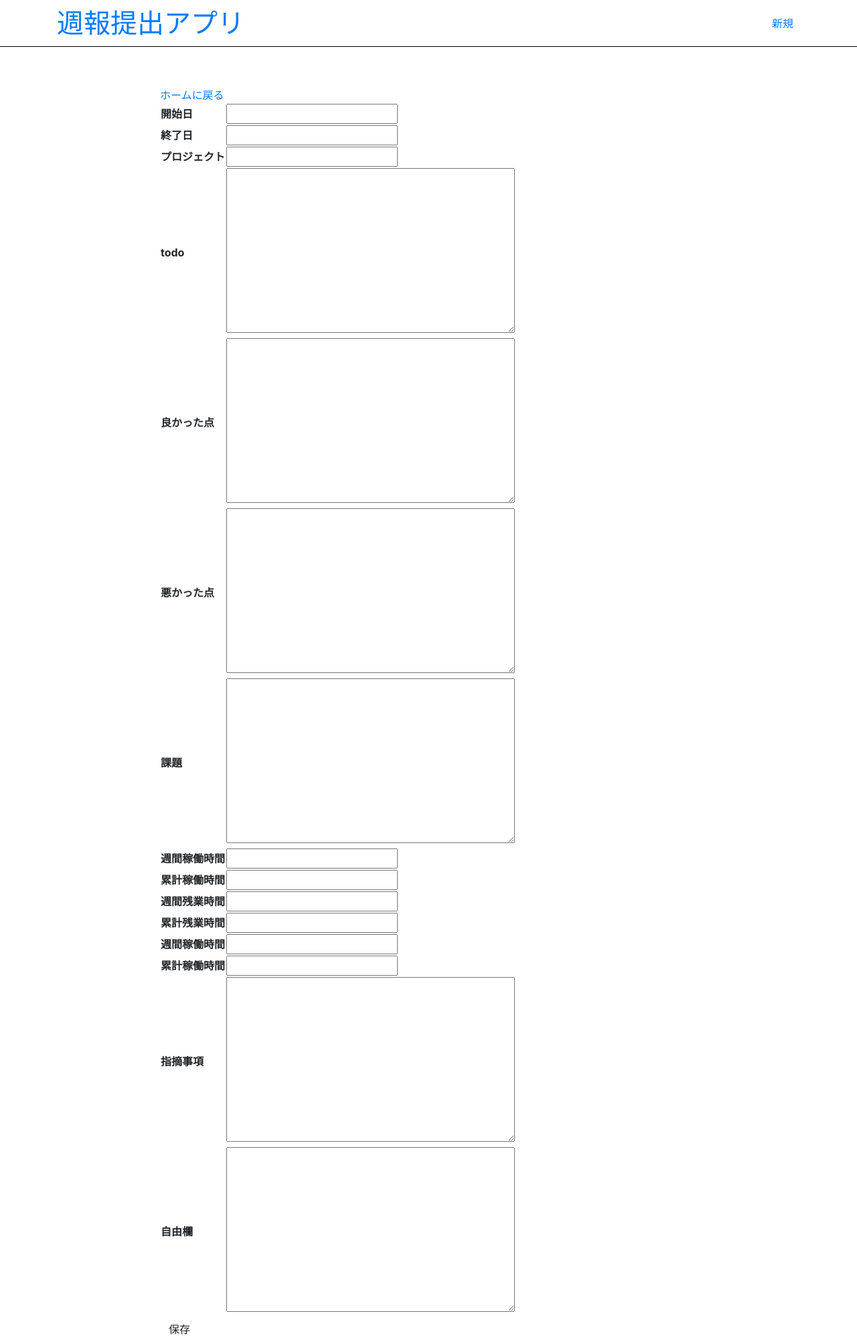
After one commit to peijipe/report-app, a Django app: template weekly_report/templates/weekly_report/reports_edit.html in a window 1280 px wide. The commit adds this page. Shown: the whole page at 67% size. Run offline with Django 3.2, Linux system fonts and the light colour scheme; the template is opened without the code that fills it: values that come from a table or form of the project are taken from there, others are empty; some libraries are stand-ins or nearby versions.

Commit message:
add edit function

```diff
--- a/weekly_report/templates/weekly_report/reports_detail.html
+++ b/weekly_report/templates/weekly_report/reports_detail.html
@@ -5,9 +5,8 @@
 <div>
     {% if request.user == report.user %}
     <!-- 編集ボタン -->
-    <form method="post" action="">{% csrf_token %}
-        <button class="btn btn-info" type="submit">編集</button>
-    </form>
+    <a class="btn btn-info" href="{% url 'weekly_report:reports_edit' report.id %}" role="button">編集</a>
+
     {% endif %}
 </div>
 <br>
--- /dev/null
+++ b/weekly_report/templates/weekly_report/reports_edit.html
@@ -0,0 +1,79 @@
+{% extends 'weekly_report/base.html' %}
+
+{% block content %}
+
+<div>
+    <a href="{% url 'weekly_report:index' %}">ホームに戻る</a>
+</div>
+
+<form action="{% url 'weekly_report:reports_edit' report.id %}" method="POST">{% csrf_token %}
+    <table>
+        <tr>
+            <th>開始日</th>
+            <td>{{ form.start_date }}</td>
+        </tr>
+        <tr>
+            <th>終了日</th>
+            <td>{{ form.end_date }}</td>
+        </tr>
+        <tr>
+            <th>プロジェクト</th>
+            <td>{{ form.pj_name }}</td>
+        </tr>
+        <tr>
+            <th>todo</th>
+            <td>{{ form.outline }}</td>
+        </tr>
+        <tr>
+            <th>良かった点</th>
+            <td>{{ form.good_point }}</td>
+        </tr>
+        <tr>
+            <th>悪かった点</th>
+            <td>{{ form.bad_point }}</td>
+        </tr>
+        <tr>
+            <th>課題</th>
+            <td>{{ form.problem_outline }}</td>
+        </tr>
+
+        <!-- 現場稼働時間 -->
+        <tr>
+            <th>週間稼働時間</th>
+            <td>{{ form.weekly_project_working_hours }}</td>
+        </tr>
+        <tr>
+            <th>累計稼働時間</th>
+            <td>{{ form.total_project_working_hours }}</td>
+        </tr>
+        <tr>
+            <th>週間残業時間</th>
+            <td>{{ form.weekly_project_overtime_hours }}</td>
+        </tr>
+        <tr>
+            <th>累計残業時間</th>
+            <td>{{ form.total_project_overtime_hours }}</td>
+        </tr>
+
+        <!-- 社内業務稼働時間 -->
+        <tr>
+            <th>週間稼働時間</th>
+            <td>{{ form.weekly_internal_working_hours }}</td>
+        </tr>
+        <tr>
+            <th>累計稼働時間</th>
+            <td>{{ form.total_internal_working_hours }}</td>
+        </tr>
+        <tr>
+            <th>指摘事項</th>
+            <td>{{ form.pointed_matter }}</td>
+        </tr>
+        <tr>
+            <th>自由欄</th>
+            <td>{{ form.free_text }}</td>
+        </tr>
+    </table>
+    <button type="submit" class="btn">保存</button>
+</form>
+
+{% endblock %}
--- a/weekly_report/urls.py
+++ b/weekly_report/urls.py
@@ -8,4 +8,5 @@ urlpatterns = [
     path('reports/new/', views.reports_new, name='reports_new'),
     path('reports/<int:pk>/', views.reports_detail, name='reports_detail'),
     path('reports/<int:pk>/delete/', views.reports_delete, name='reports_delete'),
+    path('reports/<int:pk>/edit_report/', views.reports_edit, name='reports_edit'),
 ]
```
Also changed, not shown: weekly_report/views.py (+11 -0 lines).
